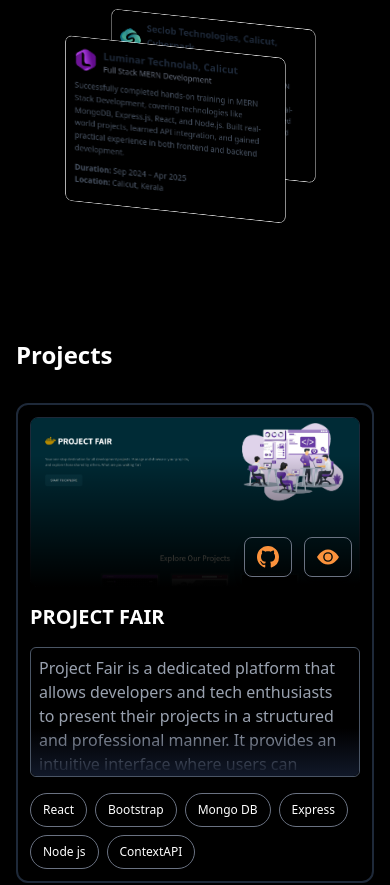
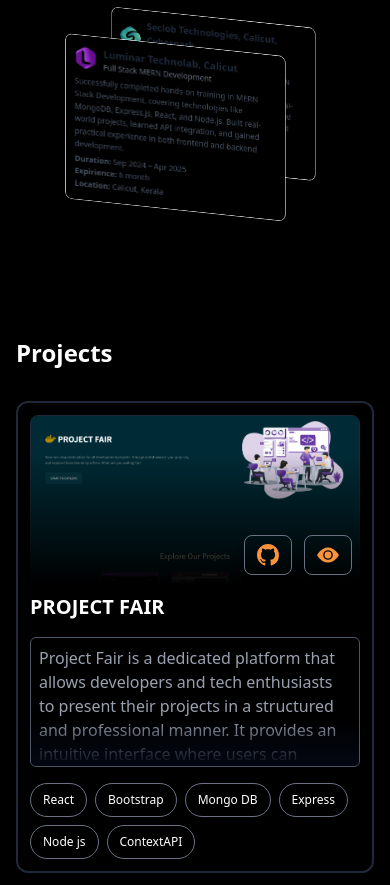
Before and after one commit to Salman-pc/Portfolio, a React (Vite) app: page / in a window 390 px wide. Shown: the part 1140-2025 px from the top of the page. Built offline with nearby package versions, Linux system fonts and the light colour scheme.

Commit message:
stayles changed

```diff
--- a/src/Componets/Contact.jsx
+++ b/src/Componets/Contact.jsx
@@ -11,7 +11,7 @@
 
                 <div className="flex flex-col md:flex-row justify-between  items-center sm:space-y-8 space-y-4 md:space-y-0 md:space-x-6 w-full h-full min-h-[400px]">
                     {/* Section One */}
-                    <div className=" p-3 border-gray-500 border rounded-lg shadow-lg flex-1 flex items-center justify-center w-full h-[455px]">
+                    <div className=" p-3  rounded-lg shadow-lg flex-1 flex items-center justify-center w-full h-[455px]">
                         <div className="w-full h-full flex flex-col justify-cente items-centerr">
 
                             <motion.div
@@ -79,7 +79,7 @@
                             <motion.div
                              initial={{y:25,opacity:0.2 }} animate={{y:0,opacity:1 }} transition={{duration:"1", delay:"1"}}
                             className="flex items-center shadow-xl border-[.5px] border-gray-400 hover:outline-[1px] cursor-pointer w-full rounded-lg h-1/4 p-5 ">
-                                <ul className="space-y-6">
+                                <ul className="space-y-5">
                                     <li className="flex items-center space-x-4 ">
                                         <i className="fas fa-map-marker-alt text-2xl hover:text-orange-500 text-orange-400"></i>
                                         <span className="text-gray-300">Kerala, India</span>
--- a/src/Componets/Expirince.jsx
+++ b/src/Componets/Expirince.jsx
@@ -13,15 +13,17 @@
             imag: luminarlogo,
             desc: 'Successfully completed hands-on training in MERN Stack Development, covering technologies like MongoDB, Express.js, React, and Node.js. Built real-world projects, learned API integration, and gained practical experience in both frontend and backend development.',
             dura: ' Sep 2024 – Apr 2025',
-            loca: ' Calicut, Kerala'
+            loca: ' Calicut, Kerala',
+            exp : '6 month'
         },
         {
             name: `Seclob Technologies, Calicut,\n Cyberpark`,
             role: 'Frontend Developer',
             imag: seclobgreenlogo,
             desc: 'Successfully completed hands-on training in MERN Stack Development, covering technologies like MongoDB, Express.js, React, and Node.js. Built real-world projects, learned API integration, and gained practical experience in both frontend and backend development.',
-            dura: ' May 2025 – Continue',
-            loca: ' Calicut, Kerala'
+            dura: 'May 2025 – Continue',
+            loca: 'Calicut, Kerala',
+            exp : '5 month'
         }
     ]
 
@@ -41,7 +43,7 @@
                             <div
                                 key={idx}
                                 className="p-4   rounded-xl shadow-md hover:shadow-lg transition-all">
-                                <div className="flex gap-3 items-center mb-3">
+                                <div className="flex gap-3 items-center mb-2">
                                     <img className="w-10 h-10 object-contain" src={exp?.imag} alt="Luminar Technolab Logo" />
                                     <div>
                                         <h3 className="text-lg  font-semibold text-gray-800 dark:text-white">
@@ -58,9 +60,12 @@
                                         {exp?.desc}
                                     </p>
 
-                                    <p className="mt-3">
+                                    <p className="mt-1">
                                         <span className="block">
                                             <strong>Duration:</strong>{exp?.dura}
+                                        </span>
+                                        <span className="block">
+                                            <strong>Expirience:</strong> {exp.exp}
                                         </span>
                                         <span className="block">
                                             <strong>Location:</strong> {exp.loca}
--- a/src/Componets/Home.jsx
+++ b/src/Componets/Home.jsx
@@ -78,7 +78,7 @@
                   initial={{ opacity: 0, y: 40 }} animate={{ opacity: 1, y: 0 }} transition={{ duration: .5, ease: 'easeOut', delay: .1 }}
                   download="Resume.pdf"
                   href={resume}
-                  className="bg-transparent border-2 max-w-fit hover:border-orange-500 border-gray-600 text-orange-400 hover:bg-orange-500 hover:text-black md:px-6 px-3 py-2 rounded-lg flex items-center space-x-2 transition"
+                  className="bg-transparent border-[1px] max-w-fit hover:border-orange-500 border-gray-600 text-orange-400 hover:bg-orange-500 hover:text-black md:px-6 px-3 py-2 rounded-lg flex items-center space-x-2 transition"
                 >
                   <span className='lg:text-md text-sm'>Download CV</span>
                   <i className="fas fa-download"></i>
@@ -128,7 +128,7 @@
               <img
                 src={profile}
                 alt="salman"
-                className="w-full h-full object-cover rounded-full h-full w-full"
+                className="w-full h-full object-cover rounded-full "
               />
             </div>
           </div>
--- a/src/Componets/Project.jsx
+++ b/src/Componets/Project.jsx
@@ -8,14 +8,14 @@
         <div >
             <div className="container max-w-screen-xl sm:h-[100%] sm:border-[3px] sm:border-gray-600 rounded-lg mx-auto sm:px-6 sm:pb-16 pb-16 sm:pt-6 mb-3">
                 <h1 className="md:text-3xl text-2xl w-full font-bold text-left mb-8">Projects</h1>
-                <div className="grid grid-cols-1 md:grid-cols-2 lg:grid-cols-2 gap-6 ">
+                <div className="grid grid-cols-1 md:grid-cols-2 lg:grid-cols-2 gap-4 ">
 
 
                     {ProjectsExp.slice(0,4).map(project =>
                         <motion.div
                             initial={{ opacity: 0, scale: 0 }} whileInView={{ opacity: 1, scale: 1 }} transition={{ duration: 0.5 }} viewport={{ once: true }}
-                            className="border-2 border-gray-800 rounded-xl shadow-lg sm:p-6 p-3 transition-transform duration-300">
-                            <div className="flex flex-col lg:flex-row sm:flex-row md:flex-col items-start gap-4">
+                            className="border-2 border-gray-800 rounded-xl shadow-lg sm:p-6 md:p-3 lg:p-6 p-3 transition-transform duration-300">
+                            <div className="flex flex-col lg:flex-row sm:flex-row md:flex-col items-start gap-2">
                                 {/* Image Section */}
                                 <div className="relative lg:w-1/2 sm:w-1/2 md:w-full lg:h-[300px] md:h-[200px] sm:h-[270px] h-[170px] w-full">
                                     <div className="w-full border rounded-lg border-gray-800 h-full shadow-md">
@@ -79,7 +79,7 @@
                                             <p className=''>{project.description1}</p>
                                             <p className="mt-2">{project.description2}</p>
                                         </div>
-                                        <div className="absolute bottom-0 left-0 w-full h-[37.5%] bg-gradient-to-t from-gray-900 to-transparent pointer-events-none rounded-b-md"></div>
+                                        <div className="absolute bottom-0 left-0 w-full h-[37.5%] bg-gradient-to-t from-gray-950 to-transparent pointer-events-none rounded-b-md"></div>
                                     </div>
                                 </div>
                             </div>
@@ -99,7 +99,7 @@
                     <Link to="/projects">
                         <motion.button
                             whileHover={{ scale: 1.1 }}
-                            className="flex absolute right-0 gap-3 justify-center items-center px-6 py-3 border border-gray-800 text-white rounded-lg hover:bg-gray-700 transition-all duration-200 shadow-md">
+                            className="flex absolute right-0 gap-3 justify-center items-center px-6 py-3 border border-gray-800 text-white rounded-lg  transition-all duration-200 shadow-md">
                             <span>More</span>
                             <i className="fa-solid fa-arrow-right"></i>
                         </motion.button>
--- a/src/Componets/TechStacks.jsx
+++ b/src/Componets/TechStacks.jsx
@@ -18,7 +18,7 @@
 
     return (
         <motion.div
-            initial={{ opacity: 0, scale: 0 }} whileInView={{ opacity: 1, scale: 1 }} transition={{ duration: .8 }} viewport={{ once: true }}
+            // initial={{ opacity: 0, scale: 0 }} whileInView={{ opacity: 1, scale: 1 }} transition={{ duration: .8 }} viewport={{ once: true }}
             className="flex flex-col mb-[12px] items-center  ">
             <div className="container sm:px-6 sm:py-8 flex flex-col max-w-screen-xl sm:border-[3px] sm:border-gray-600 rounded-lg items-center justify-center mx-auto">
                 <h1 className="md:text-3xl text-2xl font-bold mb-8 text-left w-full">Tech Stacks</h1>
@@ -77,7 +77,6 @@
                         variants={techstackinnerVarients}
                     >
                         <svg role="img" fill='#F05032' className="w-8 h-8 md:w-12 md:h-12 md:mb-4 mb-2 " viewBox="0 0 24 24" xmlns="http://www.w3.org/2000/svg"><path d="M23.546 10.93L13.067.452c-.604-.603-1.582-.603-2.188 0L8.708 2.627l2.76 2.76c.645-.215 1.379-.07 1.889.441.516.515.658 1.258.438 1.9l2.658 2.66c.645-.223 1.387-.078 1.9.435.721.72.721 1.884 0 2.604-.719.719-1.881.719-2.6 0-.539-.541-.674-1.337-.404-1.996L12.86 8.955v6.525c.176.086.342.203.488.348.713.721.713 1.883 0 2.6-.719.721-1.889.721-2.609 0-.719-.719-.719-1.879 0-2.598.182-.18.387-.316.605-.406V8.835c-.217-.091-.424-.222-.6-.401-.545-.545-.676-1.342-.396-2.009L7.636 3.7.45 10.881c-.6.605-.6 1.584 0 2.189l10.48 10.477c.604.604 1.582.604 2.186 0l10.43-10.43c.605-.603.605-1.582 0-2.187" /></svg>
-
                         <p className="text-xs text-gray-400 ">Git</p>
                     </motion.div>
 
```
Also changed, not shown: src/Pages/Moreproject.jsx (+6 -6 lines).
